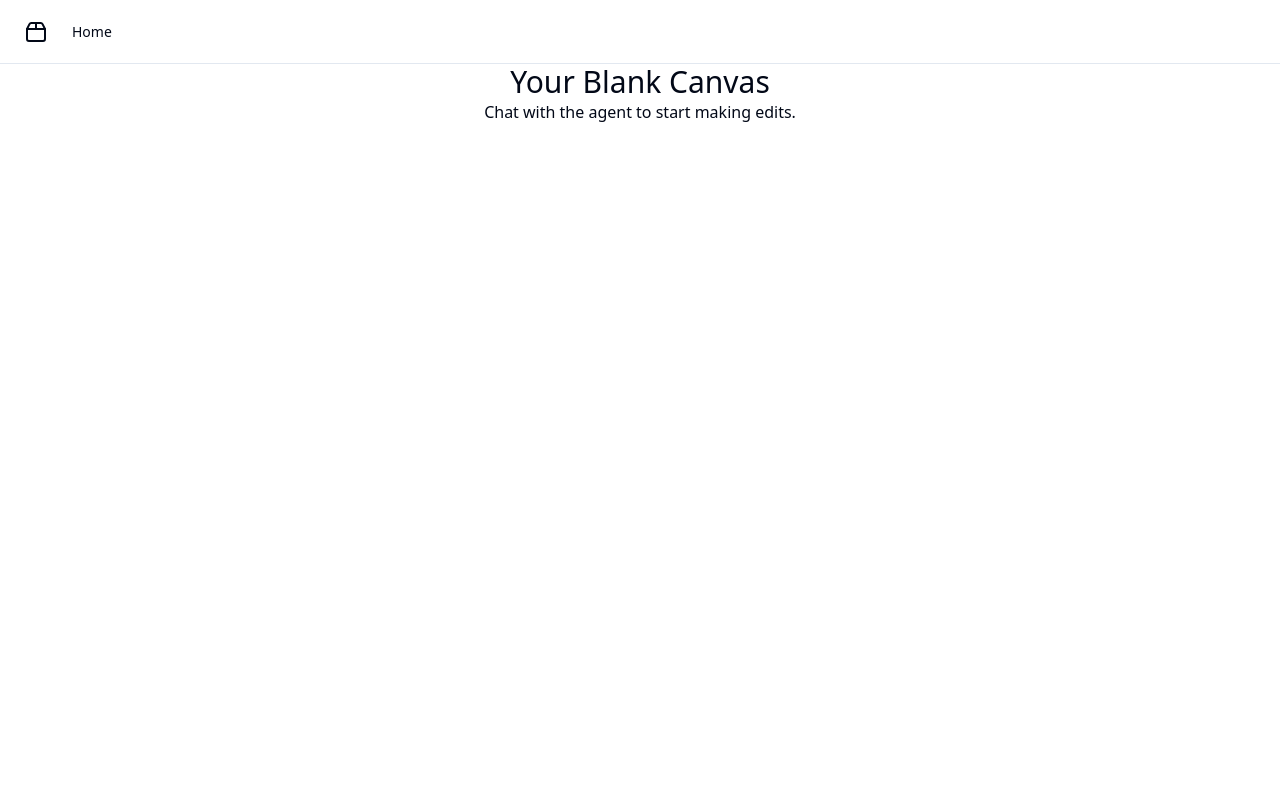
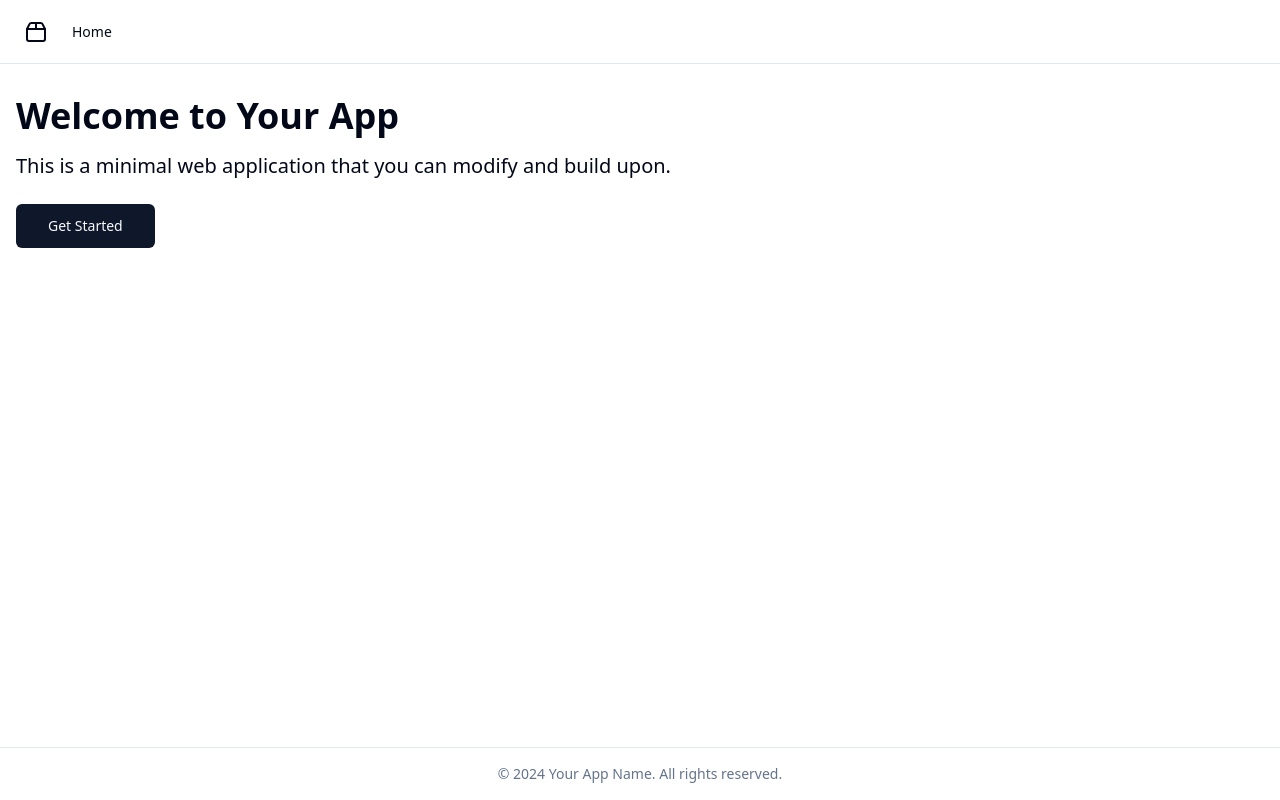
Before and after one commit to GPT-Engineer-App/bare-bones-app-generator, a React (Vite) app: page / in a window 1280 px wide. Built offline with nearby package versions, Linux system fonts and the light colour scheme.

Commit message:
Create bare-bones web application

```diff
--- a/src/App.jsx
+++ b/src/App.jsx
@@ -2,7 +2,7 @@ import { Toaster } from "@/components/ui/sonner";
 import { TooltipProvider } from "@/components/ui/tooltip";
 import { QueryClient, QueryClientProvider } from "@tanstack/react-query";
 import { Route, BrowserRouter as Router, Routes } from "react-router-dom";
-import Layout from "./layouts/navbar"; // available: clean, navbar, sidebar
+import Layout from "./layouts/navbar";
 import { navItems } from "./nav-items";
 
 const queryClient = new QueryClient();
--- a/src/layouts/navbar/index.jsx
+++ b/src/layouts/navbar/index.jsx
@@ -13,6 +13,9 @@ const Layout = () => {
       <main className="flex-grow overflow-auto">
         <Outlet />
       </main>
+      <footer className="border-t bg-background p-4 text-center text-sm text-muted-foreground">
+        © 2024 Your App Name. All rights reserved.
+      </footer>
     </div>
   );
 };
--- a/src/nav-items.jsx
+++ b/src/nav-items.jsx
@@ -1,9 +1,6 @@
 import { Home } from "lucide-react";
 import Index from "./pages/Index.jsx";
 
-/**
- * Central place for defining the navigation items. Used for navigation components and routing.
- */
 export const navItems = [
   {
     title: "Home",
--- a/src/pages/Index.jsx
+++ b/src/pages/Index.jsx
@@ -1,10 +1,11 @@
-// Update this page (the content is just a fallback if you fail to update the page)
+import { Button } from "@/components/ui/button";
 
 const Index = () => {
   return (
-    <div className="text-center">
-      <h1 className="text-3xl">Your Blank Canvas</h1>
-      <p>Chat with the agent to start making edits.</p>
+    <div className="container mx-auto px-4 py-8">
+      <h1 className="text-4xl font-bold mb-4">Welcome to Your App</h1>
+      <p className="text-xl mb-6">This is a minimal web application that you can modify and build upon.</p>
+      <Button size="lg">Get Started</Button>
     </div>
   );
 };
```
